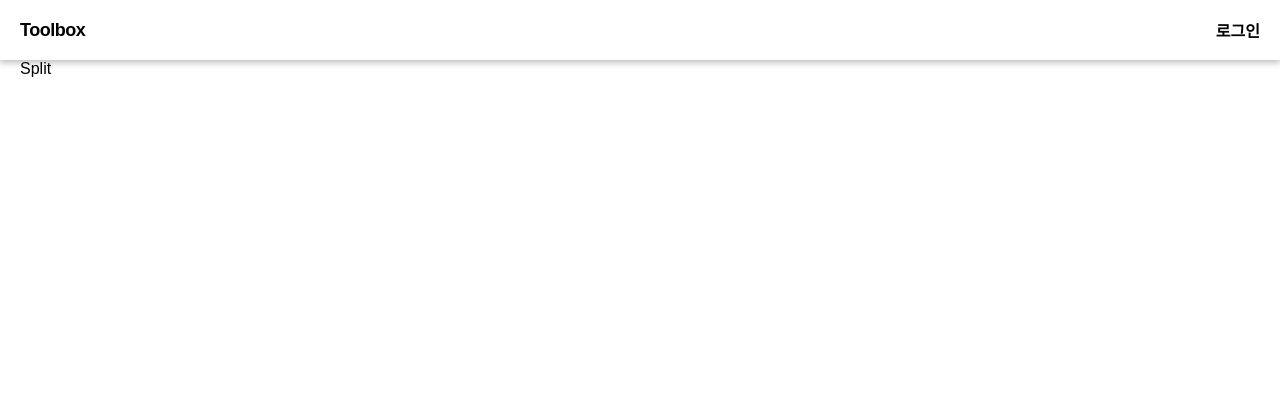
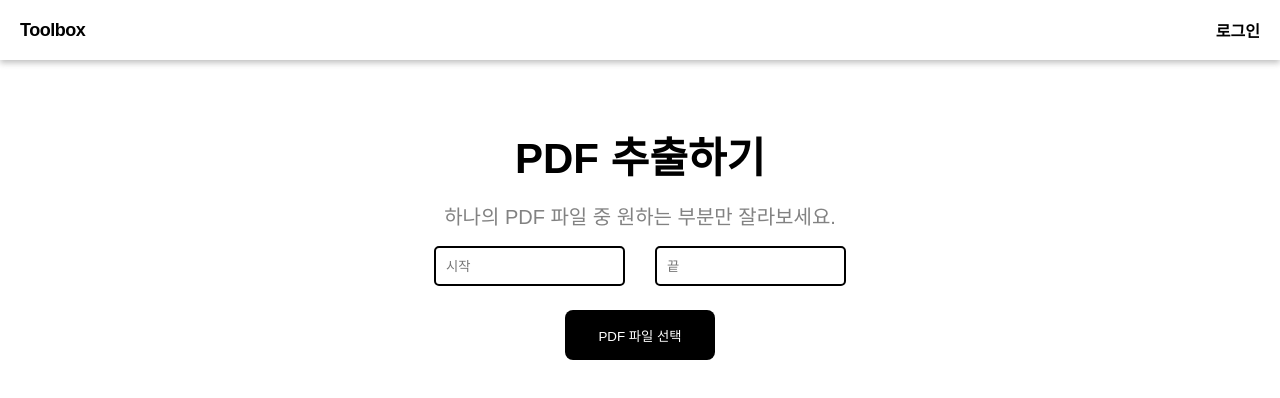
Before and after one commit to toolbox-sch/toolbox-frontend, a React (Vite) app: page /split in a window 1280 px wide. Shown: the top 398 px of the page. Built offline with nearby package versions, Linux system fonts and the light colour scheme.

Commit message:
feat: add PDF Split feature

```diff
--- /dev/null
+++ b/src/api/postSplit.ts
@@ -0,0 +1,30 @@
+import { AxiosError } from 'axios';
+
+import axiosInstance from '.';
+
+const postSplit = async (file: File, start: string, end: string) => {
+  const formData = new FormData();
+
+  formData.append('file', file);
+  formData.append('start', start);
+  formData.append('end', end);
+
+  const accessToken = localStorage.getItem('accessToken');
+
+  try {
+    const response = await axiosInstance.post('/tool/pdf/split', formData, {
+      headers: {
+        'Content-Type': 'multipart/form-data',
+        Authorization: `Bearer ${accessToken}`,
+      },
+    });
+    console.log('Split Response', response.data);
+    return response.data.filename;
+  } catch (error) {
+    if (error === AxiosError) {
+      console.error(error);
+    }
+  }
+};
+
+export default postSplit;
--- a/src/pages/Split.page.tsx
+++ b/src/pages/Split.page.tsx
@@ -1,5 +1,90 @@
+import styled from '@emotion/styled';
+import { useRef } from 'react';
+
+import getFile from '../api/getFile';
+import postSplit from '../api/postSplit';
+import Button from '../components/Button';
+import useFormInput from '../hooks/useFormInput';
+
 const Split = () => {
-  return <>Split</>;
+  const [input, handleInputChange] = useFormInput({ start: '', end: '' });
+  const fileInputRef = useRef<HTMLInputElement>(null);
+
+  const handleButtonClick = () => {
+    if (fileInputRef.current) {
+      fileInputRef.current.click();
+    }
+  };
+
+  const handleFileChange = async (event: React.ChangeEvent<HTMLInputElement>) => {
+    const files = event.target.files;
+    if (files && files.length > 0) {
+      try {
+        const file = files[0];
+        const filename = await postSplit(file, input.start, input.end);
+        if (filename) {
+          const response = await getFile(filename);
+          const url = window.URL.createObjectURL(new Blob([response]));
+          const link = document.createElement('a');
+          link.href = url;
+          link.setAttribute('download', filename);
+          document.body.appendChild(link);
+          link.click();
+
+          link.parentNode?.removeChild(link);
+          window.URL.revokeObjectURL(url);
+        }
+      } catch (error) {
+        console.error('Split Error:', error);
+      }
+    }
+  };
+
+  return (
+    <>
+      <TitleContainer>PDF 추출하기</TitleContainer>
+      <SubTitleContainer>하나의 PDF 파일 중 원하는 부분만 잘라보세요.</SubTitleContainer>
+      <InputContainer>
+        <NumberInput placeholder="시작" name="start" value={input.start} onChange={handleInputChange} />
+        <NumberInput placeholder="끝" name="end" value={input.end} onChange={handleInputChange} />
+      </InputContainer>
+      <Button onClick={handleButtonClick}>PDF 파일 선택</Button>
+      <HiddenFileInput ref={fileInputRef} type="file" accept="application/pdf" multiple onChange={handleFileChange} />
+    </>
+  );
 };
 
 export default Split;
+
+const TitleContainer = styled.div`
+  padding-top: 4rem;
+  font-size: 42px;
+  font-weight: 700;
+  text-align: center;
+`;
+
+const SubTitleContainer = styled.div`
+  padding-top: 1rem;
+  font-size: 20px;
+  font-weight: 400;
+  color: #828282;
+  text-align: center;
+`;
+
+const InputContainer = styled.div`
+  padding-top: 1rem;
+  text-align: center;
+`;
+
+const NumberInput = styled.input`
+  min-width: 150px;
+  min-height: 40px;
+  margin: 0 15px;
+  padding-left: 10px;
+  border: 2px solid #000000;
+  border-radius: 5px;
+`;
+
+const HiddenFileInput = styled.input`
+  display: none;
+`;
```
